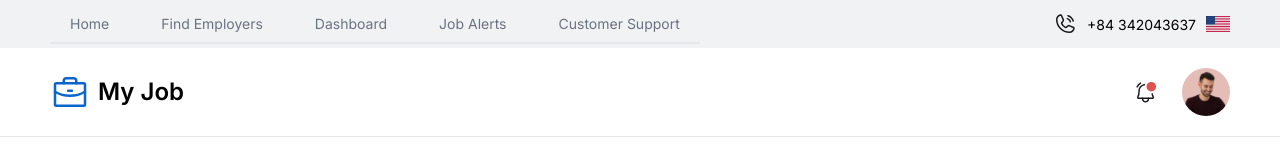
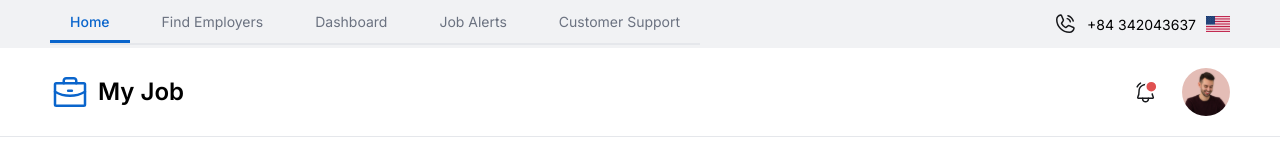
Before and after one commit to nhuanld17/dev-forum, a React (Vite) app: page /candidate in a window 1280 px wide. Shown: the top 160 px of the page. Built offline with nearby package versions, Linux system fonts and the light colour scheme.

Commit message:
fix isactive navigation

```diff
--- a/src/components/layouts/candidate-layout/components/candidate-header.tsx
+++ b/src/components/layouts/candidate-layout/components/candidate-header.tsx
@@ -7,7 +7,7 @@ export const CandidateHeader = () => {
     const menus = [
         {
             label: "Home",
-            path: `/candidate/`
+            path: `/candidate`
         },
         {
             label: "Find Employers",
--- a/src/components/ui/nav-list/nav-list-horizontal.tsx
+++ b/src/components/ui/nav-list/nav-list-horizontal.tsx
@@ -42,9 +42,8 @@ export const NavListHorizontal: React.FC<NavListProps> = ({ items }: NavListProp
     const links = useMemo(() => {
         return items.map((item) => {
             const isActive = location.pathname === item.path
-                || (location.pathname.startsWith(item.path) &&
-                    ((item.path === "/candidate/profile" || item.path === "/employer/profile"))
-                    || (item.path === "/candidate/profile/settings" || item.path === "/employer/profile/settings"));
+                || location.pathname.startsWith(item.path) &&
+                    ((item.path === "/candidate/profile" || item.path === "/employer/profile"));
             return (
                 <li key={item.path} className="">
                     <Link
```
